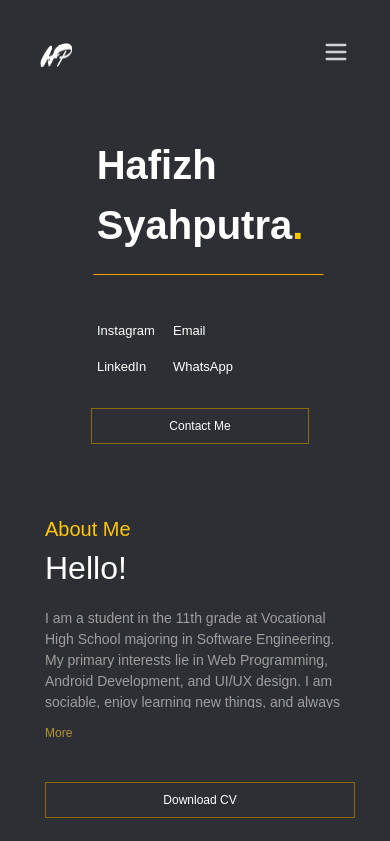
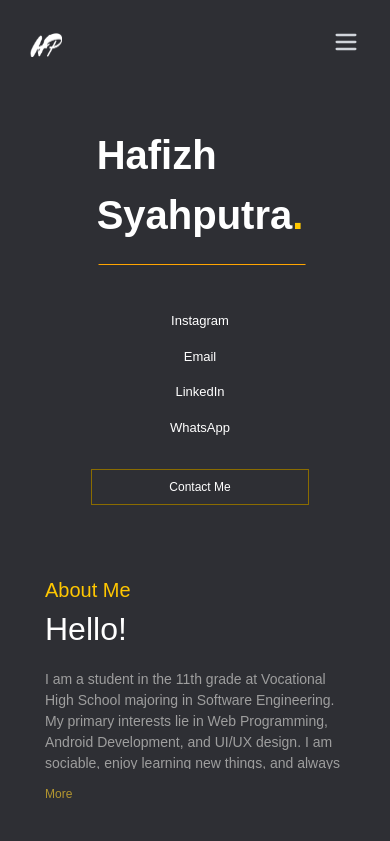
Before and after one commit to HafizhSyahputra/Portfolio, a React (Create React App) app: page / in a window 390 px wide. Shown: the top 841 px of the page. Built offline with nearby package versions, Linux system fonts and the light colour scheme.

Commit message:
Add files via upload

```diff
--- a/src/App.js
+++ b/src/App.js
@@ -23,7 +23,7 @@ const slideInFromLeft = keyframes`
 
 // Styled Components
 const Container = styled.div`
-  margin-top: 95px;
+  margin-top: 85px;
   display: flex;
   justify-content: space-between;
   padding: 20px;
@@ -87,7 +87,7 @@ const Name = styled.h1`
 
   @media (max-width: 1024px) {
     &::after {
-      width: 230px;
+      width: 100%;
       transform: translateX(-22%);
     }
   }
@@ -104,7 +104,9 @@ const SocialLinks = styled.div`
 
   @media (max-width: 768px) {
     margin-top: 50px;
-    text-align: left;
+    margin-left: 0;
+    grid:none;
+    text-align: center;
   }
 `;
 
--- a/src/components/header.css
+++ b/src/components/header.css
@@ -31,7 +31,8 @@
   z-index: 10;
   transition: box-shadow 0.3s ease-in-out;
   @media (max-width: 768px) {
-    padding: 40px;
+    padding: 30px;
+    height:auto;
   }
 
 }
--- a/src/components/portfolio.css
+++ b/src/components/portfolio.css
@@ -20,3 +20,7 @@
   transform: scale(0.95);
   transition: opacity 0.5s, transform 0.5s ease;
 }
+
+.s{
+  color: transparent;
+}
```
